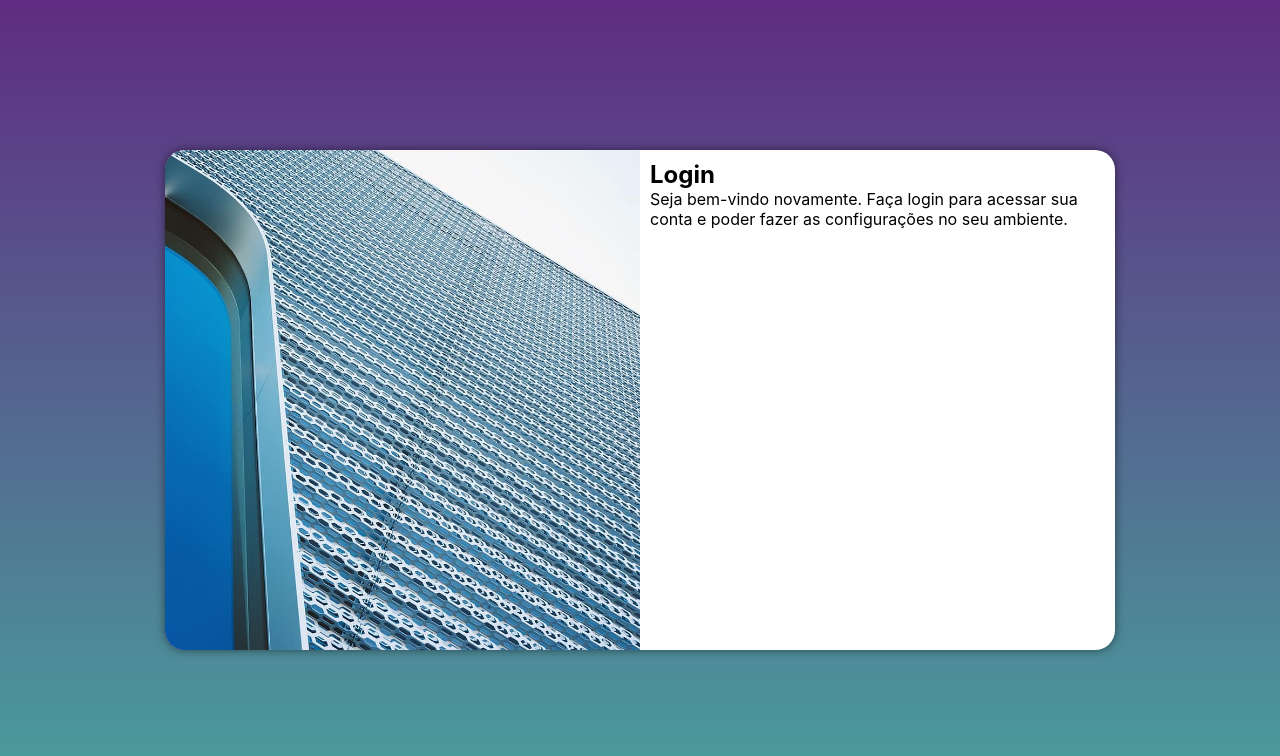
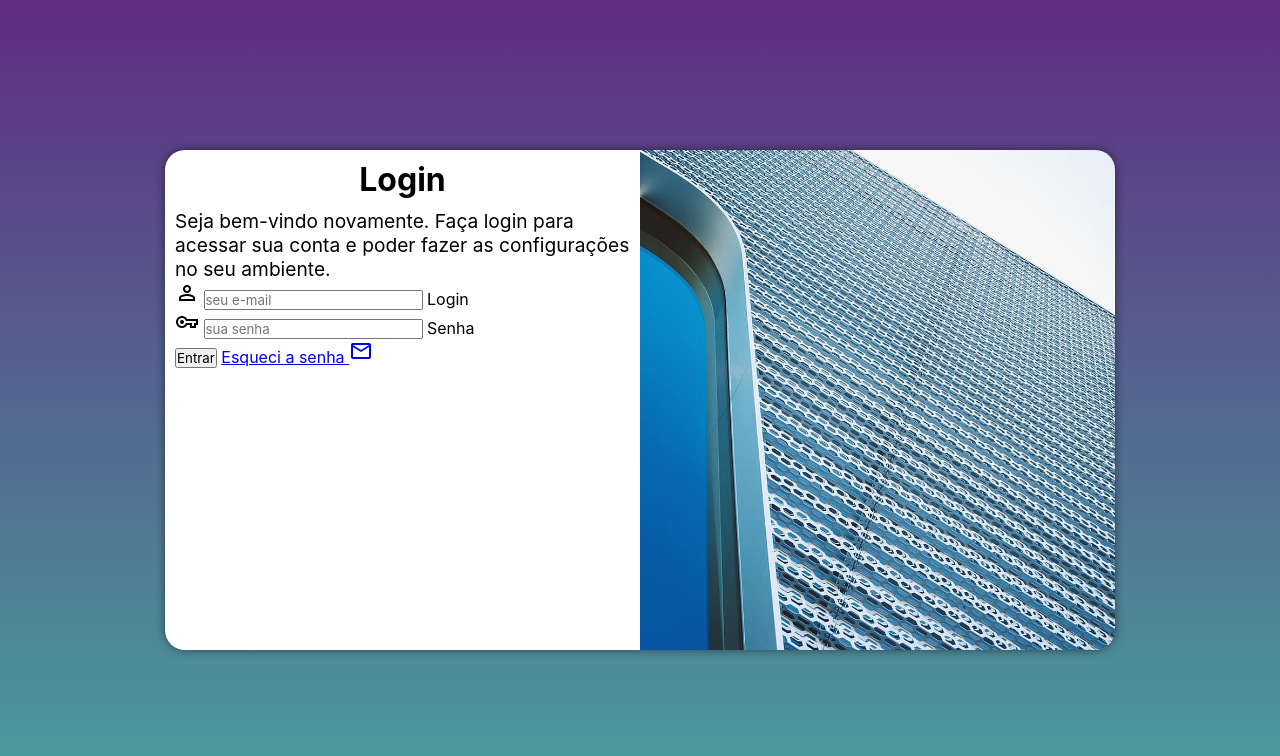
Before and after one commit to gabrielm29/projeto-login, a plain HTML site: page index.html in a window 1280 px wide. Drawn offline with nearby package versions, Linux system fonts and the light colour scheme.

Commit message:
adicionei o formulario

```diff
--- a/estilos/media-query.css
+++ b/estilos/media-query.css
@@ -25,12 +25,18 @@
         width: 950px;
     }
     section#login > div#imagem{
-        float: left;
+        float: right;
         width: 50%;
         height: 100%;
     }
     section#login > div#formulario{
-        float: right;
+        float: left;
         width: 50%;
     }
+    div#formulario > h1{
+        font-size: 2em;
+    }
+    div#formulario > p{
+        font-size: 1.2em;
+    }
 }
--- a/estilos/style.css
+++ b/estilos/style.css
@@ -54,3 +54,10 @@ section#login > div#formulario{
     padding: 10px;
 
 }
+div#formulario > h1{
+    text-align: center;
+    margin-bottom: 10px;
+}
+div#formulario > p{
+    font-size: 0.8em;
+}
--- a/index.html
+++ b/index.html
@@ -5,6 +5,7 @@
     <meta http-equiv="X-UA-Compatible" content="IE=edge">
     <meta name="viewport" content="width=device-width, initial-scale=1.0">
     <title>Login</title>
+    <link rel="stylesheet" href="https://fonts.googleapis.com/css2?family=Material+Symbols+Outlined:opsz,wght,FILL,GRAD@20..48,100..700,0..1,-50..200" />
     <link rel="stylesheet" href="estilos/style.css">
     <link rel="stylesheet" href="estilos/media-query.css">
 </head>
@@ -17,7 +18,20 @@
             <div id="formulario">
                 <h1>Login</h1>
                 <p>Seja bem-vindo novamente. Faça login para acessar sua conta e poder fazer as configurações no seu ambiente.</p>
-                <form action="login.php" method="post"></form>
+                <form action="login.php" method="post" autocomplete="on">
+                    <div class="campo">
+                        <span class="material-symbols-outlined">person</span>
+                        <input type="email" name="login" id="ilogin" placeholder="seu e-mail" autocomplete="email" required maxlength="30">
+                        <label for="ilogin">Login</label>
+                    </div>
+                    <div class="campo">
+                        <span class="material-symbols-outlined">vpn_key</span>
+                        <input type="password" name="senha" id="isenha" placeholder="sua senha" autocomplete="current-password" required minlength="8" maxlength="20">
+                        <label for="isenha">Senha</label>
+                    </div>
+                    <input type="submit" value="Entrar">
+                    <a href="esqueci.html">Esqueci a senha <span class="material-symbols-outlined">mail</span></a>
+                </form>
             </div>
         </section>
     </main>
```
